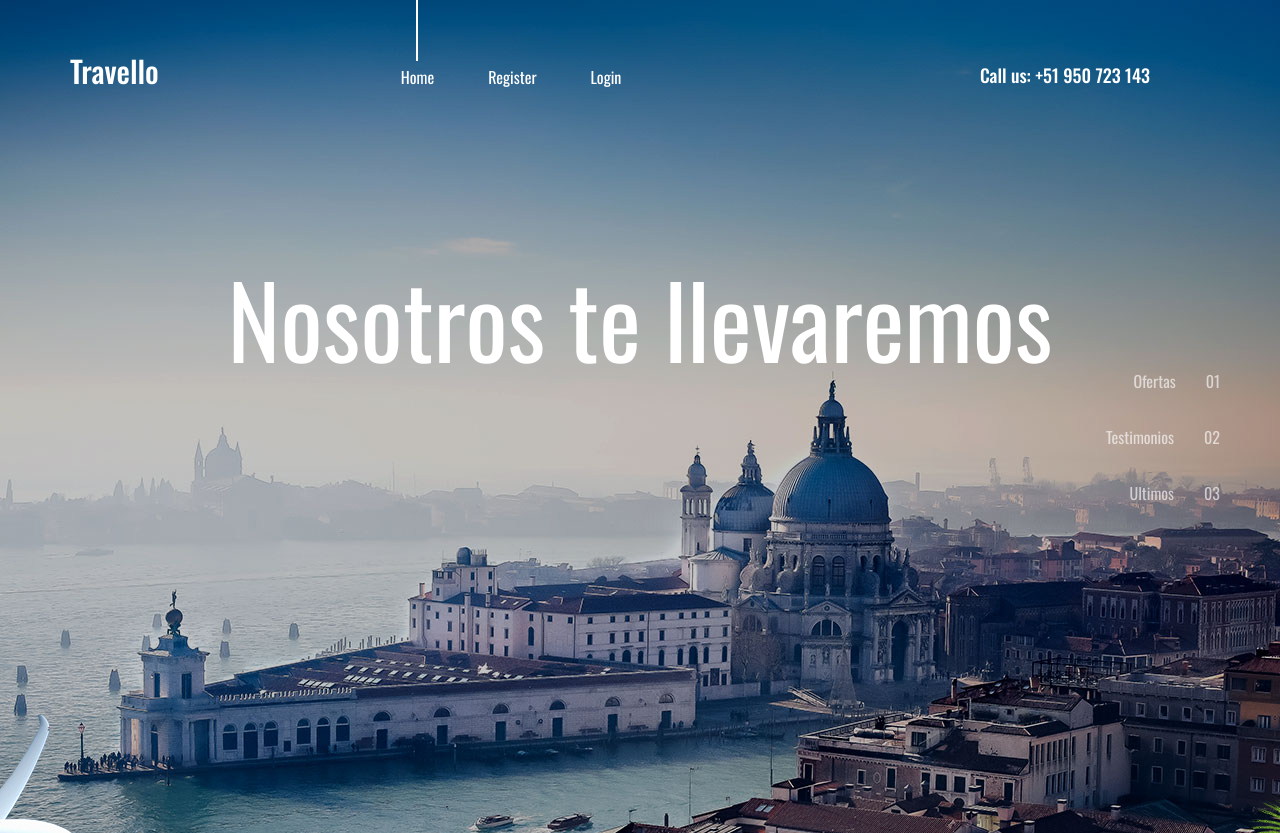
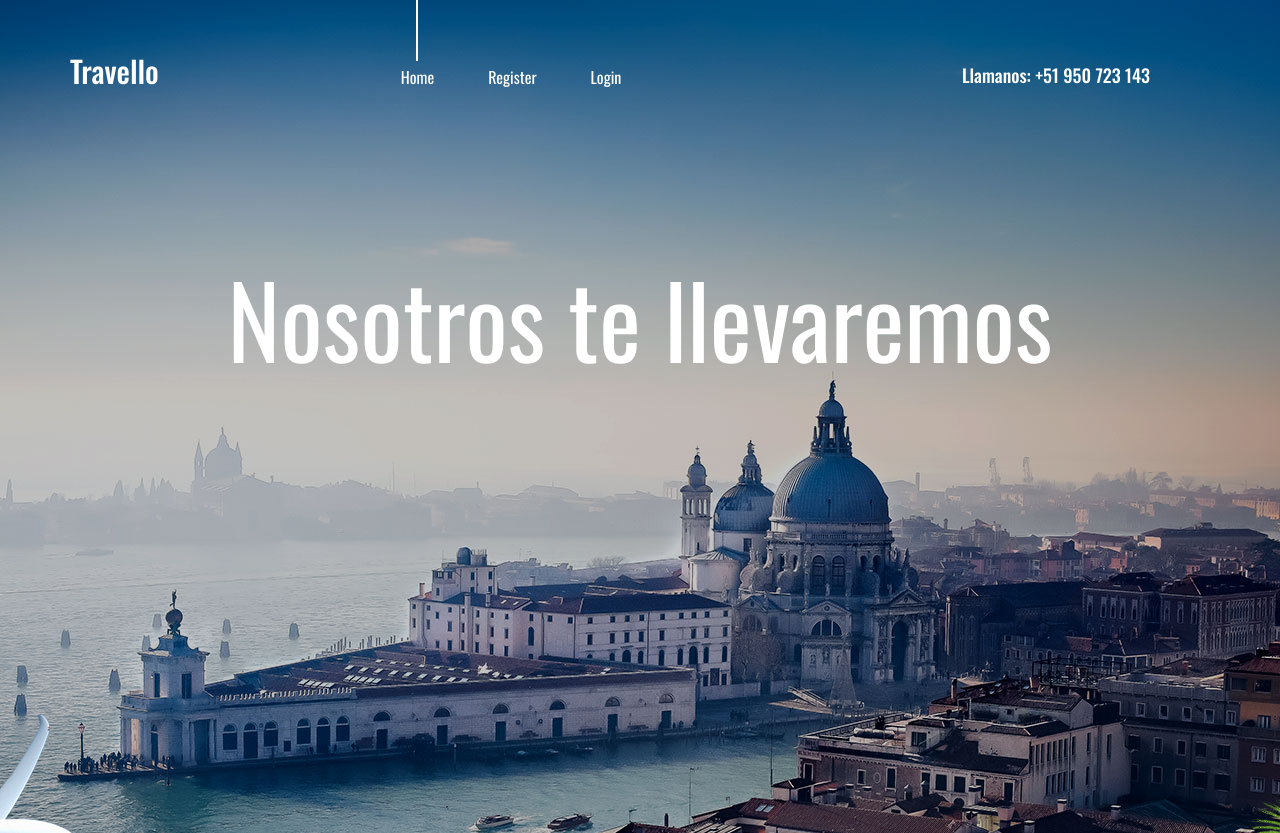
Before and after one commit to Bryan-Gallegos/Pweb2, a Django app: page / in a window 1280 px wide. Shown: the top 833 px of the page. Run offline with Django 3.2, Linux system fonts and the light colour scheme; data comes from the database, SQL or seed files in the repository; some libraries are stand-ins or nearby versions.

Commit message:
Change index.html

```diff
--- a/ProyectoDestino/ProyectoFinal/src/Final/templates/index.html
+++ b/ProyectoDestino/ProyectoFinal/src/Final/templates/index.html
@@ -45,7 +45,7 @@
 									{% endif %}
 								</ul>
 							</nav>
-							<div class="header_phone ml-auto">Call us: +51 950 723 143</div>
+							<div class="header_phone ml-auto">Llamanos: +51 950 723 143</div>
 
 							<!-- Hamburger -->
 
@@ -155,13 +155,7 @@
 
 			</div>
 
-			<div class="home_page_nav">
-				<ul class="d-flex flex-column align-items-end justify-content-end">
-					<li><a href="#" data-scroll-to="#destinations">Ofertas<span>01</span></a></li>
-					<li><a href="#" data-scroll-to="#testimonials">Testimonios<span>02</span></a></li>
-					<li><a href="#" data-scroll-to="#news">Ultimos<span>03</span></a></li>
-				</ul>
-			</div>
+
 		</div>
 	</div>
 
```
